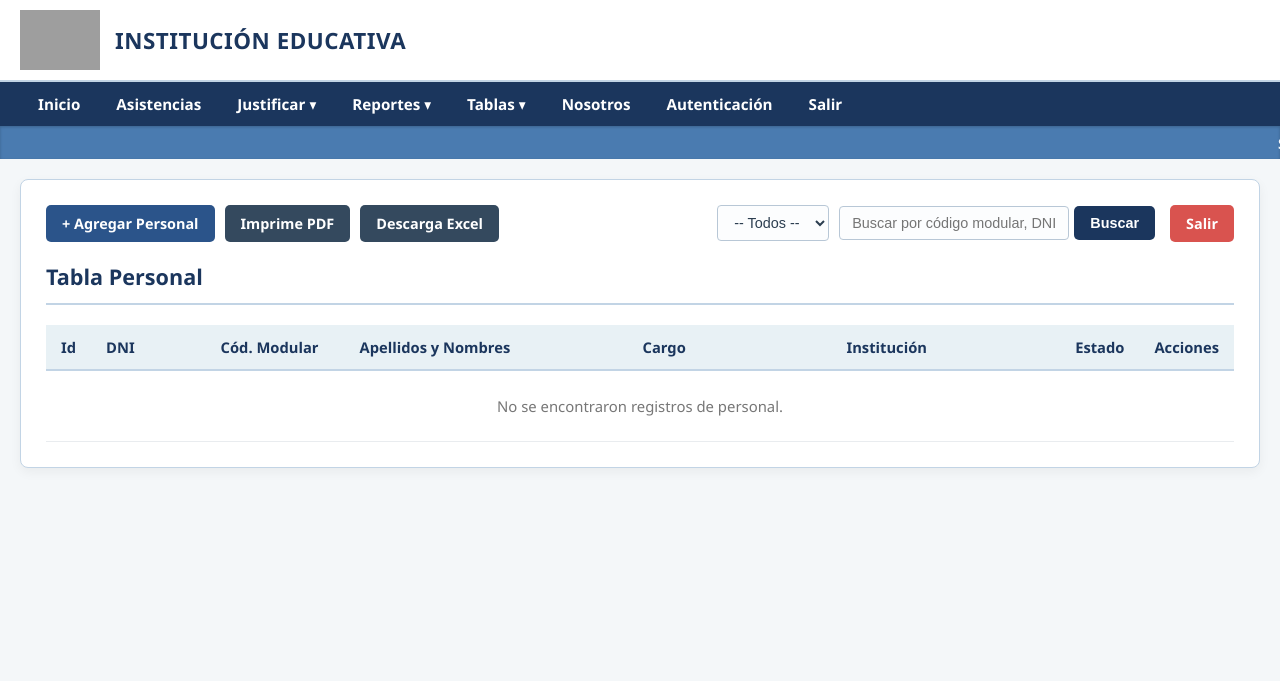
After one commit to jlopezr100/sistema_asistencia, a Django app: page /personal/ in a window 1280 px wide. The commit adds this page. Shown: the top 681 px of the page. Run offline with Django 5.2, Linux system fonts and the light colour scheme; data that the repository does not hold is empty; grey boxes are pictures that could not be loaded.

Commit message:
actualizacion del modulo de personal

```diff
--- a/asistencia/templates/includes/navbar.html
+++ b/asistencia/templates/includes/navbar.html
@@ -25,7 +25,7 @@
             <ul class="dropdown-menu">
                 <li class="dropdown-item"><a href="{% url 'ugel_mantenimiento' %}">Tabla UGEL</a></li>
                 <li class="dropdown-item"><a href="{% url 'institucion_listar' %}">Tabla Instituciones</a></li>
-                <li class="dropdown-item"><a href="#">Tabla Personal</a></li>
+                <li class="dropdown-item"><a href="{% url 'personal_listar' %}">Tabla Personal</a></li>
                 <li class="dropdown-item"><a href="{% url 'cargo_listar' %}">Tabla Cargo</a></li>
                 <li class="dropdown-item"><a href="{% url 'nivel_listar' %}">Tabla Nivel</a></li>
                 <li class="dropdown-item"><a href="{% url 'turno_listar' %}">Tabla Turno</a></li>
--- a/asistencia/templates/personal/crear.html
+++ b/asistencia/templates/personal/crear.html
@@ -0,0 +1 @@
+{% extends 'personal/form.html' %}
--- a/asistencia/templates/personal/editar.html
+++ b/asistencia/templates/personal/editar.html
@@ -0,0 +1 @@
+{% extends 'personal/form.html' %}
--- /dev/null
+++ b/asistencia/templates/personal/listar.html
@@ -0,0 +1,47 @@
+{% extends 'mantenimiento/tabla_base.html' %}
+
+{% block columnas_header %}
+<th style="width: 10%;">DNI</th>
+<th style="width: 12%;">Cód. Modular</th>
+<th style="width: 25%;">Apellidos y Nombres</th>
+<th style="width: 18%;">Cargo</th>
+<th style="width: 20%;">Institución</th>
+{% endblock %}
+
+{% block filas_tabla %}
+{% for p in page_obj %}
+<tr>
+    <td style="text-align: center;"><strong>{{ p.id }}</strong></td>
+    <td style="text-align: center;">{{ p.dni }}</td>
+    <td style="text-align: center;">{{ p.cod_modular }}</td>
+    <td>{{ p.apellidos }}, {{ p.nombres }}</td>
+    <td>{{ p.cargo.nombre }}</td>
+    <td>{{ p.institucion.nombre }}</td>
+    <td style="text-align: center;">
+        {% if p.condicion %}
+            <span class="badge-activo">Activo</span>
+        {% else %}
+            <span class="badge-inactivo">Inactivo</span>
+        {% endif %}
+    </td>
+    <td style="text-align: center;">
+        <div class="acciones-cell">
+            <a href="{% url 'personal_editar' p.id %}" class="btn-action-edit">Editar</a>
+            <button type="button"
+                    class="btn-action-delete"
+                    data-url="{% url 'personal_anular' p.id %}"
+                    data-nombre="{{ p.nombres }} {{ p.apellidos }}"
+                    onclick="abrirModalAnularConData(this)">
+                Anular
+            </button>
+        </div>
+    </td>
+</tr>
+{% empty %}
+<tr>
+    <td colspan="8" style="text-align: center; padding: 25px; color: #777;">
+        No se encontraron registros de personal.
+    </td>
+</tr>
+{% endfor %}
+{% endblock %}
--- a/asistencia/urls.py
+++ b/asistencia/urls.py
@@ -65,5 +65,15 @@ urlpatterns = [
     # En asistencia/urls.py
     path('instituciones/validar-codigo/', views.verificar_codigo_modular, name='verificar_codigo_modular'),
 
+    # Personal
+    path('personal/', views.personal_listar, name='personal_listar'),
+    path('personal/crear/', views.personal_crear, name='personal_crear'),
+    path('personal/editar/<int:pk>/', views.personal_editar, name='personal_editar'),
+    path('personal/anular/<int:pk>/', views.personal_anular, name='personal_anular'),
+    path('personal/pdf/', views.personal_reporte_pdf, name='personal_pdf'),
+    path('personal/excel/', views.personal_exportar_excel, name='personal_excel'),
+    path('personal/validar/', views.verificar_unicidad_personal, name='verificar_unicidad_personal'),
+
+
     path('nosotros/', views.nosotros, name='nosotros'),
 ]
--- a/asistencia/views/__init__.py
+++ b/asistencia/views/__init__.py
@@ -11,3 +11,5 @@ from .tardanza_views import tardanza_listar, tardanza_crear, tardanza_editar, ta
 
 # Instituciones
 from .instituciones_views import institucion_listar, institucion_crear, institucion_editar, institucion_anular, institucion_reporte_pdf,institucion_exportar_excel, verificar_codigo_modular
+
+from .personal_views import personal_listar, personal_crear, personal_editar, personal_anular, personal_reporte_pdf, personal_exportar_excel,     verificar_unicidad_personal
--- /dev/null
+++ b/asistencia/views/personal_views.py
@@ -0,0 +1,208 @@
+# asistencia/views/personal_views.py
+import openpyxl
+from openpyxl.styles import Font, PatternFill, Alignment
+from reportlab.lib.pagesizes import letter
+from reportlab.platypus import SimpleDocTemplate, Paragraph, Spacer, Table, TableStyle
+from reportlab.lib.styles import getSampleStyleSheet, ParagraphStyle
+from reportlab.lib import colors
+
+from django.shortcuts import render, redirect, get_object_or_404
+from django.contrib import messages
+from django.core.paginator import Paginator
+from django.db.models import Q, ProtectedError
+from django.db import IntegrityError
+from django.http import HttpResponse, JsonResponse
+
+from ..models import Personal
+from ..forms import PersonalForm
+
+
+def _filtrar_personal(request):
+    query = request.GET.get('q', '').strip()
+    filtro = request.GET.get('filtro', '')
+    personal = Personal.objects.select_related('cargo', 'institucion', 'distrito', 'nivel', 'turno').all().order_by('-id')
+
+    if query:
+        personal = personal.filter(
+            Q(cod_modular__icontains=query) |
+            Q(dni__icontains=query) |
+            Q(apellidos__icontains=query) |
+            Q(nombres__icontains=query)
+        )
+    if filtro == 'activos':
+        personal = personal.filter(condicion=True)
+    elif filtro == 'inactivos':
+        personal = personal.filter(condicion=False)
+
+    return personal
+
+
+def personal_listar(request):
+    personal_list = _filtrar_personal(request)
+    paginator = Paginator(personal_list, 10)
+    page_number = request.GET.get('page')
+    page_obj = paginator.get_page(page_number)
+
+    context = {
+        'page_obj': page_obj,
+        'titulo_seccion': 'Tabla Personal',
+        'nombre_singular': 'Personal',
+        'campo_busqueda': 'código modular, DNI o apellidos',
+        'url_crear': 'personal_crear',
+        'url_pdf': 'personal_pdf',
+        'url_excel': 'personal_excel',
+        'mantenimiento_activo': False,
+    }
+    return render(request, 'personal/listar.html', context)
+
+
+def personal_crear(request):
+    if request.method == 'POST':
+        form = PersonalForm(request.POST)
+        if form.is_valid():
+            form.save()
+            messages.success(request, 'El personal se registró correctamente.')
+            return redirect('personal_listar')
+    else:
+        form = PersonalForm()
+
+    context = {
+        'form': form,
+        'titulo_formulario': 'Registrar Nuevo Personal',
+        'mantenimiento_activo': True,
+    }
+    return render(request, 'personal/form.html', context)
+
+
+def personal_editar(request, pk):
+    persona = get_object_or_404(Personal, pk=pk)
+    if request.method == 'POST':
+        form = PersonalForm(request.POST, instance=persona)
+        if form.is_valid():
+            form.save()
+            messages.success(request, f'Los datos de {persona.nombres} {persona.apellidos} fueron actualizados.')
+            return redirect('personal_listar')
+    else:
+        form = PersonalForm(instance=persona)
+
+    context = {
+        'form': form,
+        'persona': persona,
+        'titulo_formulario': f'Editar Personal: {persona.nombres} {persona.apellidos}',
+        'mantenimiento_activo': True,
+    }
+    return render(request, 'personal/form.html', context)
+
+
+def personal_anular(request, pk):
+    if request.method == 'POST':
+        persona = get_object_or_404(Personal, pk=pk)
+        try:
+            nombre = f"{persona.nombres} {persona.apellidos}"
+            persona.delete()
+            messages.success(request, f'El registro de "{nombre}" fue eliminado permanentemente.')
+        except (ProtectedError, IntegrityError):
+            persona.condicion = False
+            persona.save()
+            messages.warning(request, f'El personal "{persona.nombres}" tiene registros asociados. Se cambió su condición a Inactivo.')
+    return redirect('personal_listar')
+
+
+# Validaciones en tiempo real
+def verificar_unicidad_personal(request):
+    campo = request.GET.get('campo', '')
+    valor = request.GET.get('valor', '').strip()
+    persona_id = request.GET.get('id', None)
+
+    exists = False
+    if campo and valor:
+        filtros = {f"{campo}": valor}
+        qs = Personal.objects.filter(**filtros)
+        if persona_id and persona_id.isdigit():
+            qs = qs.exclude(id=int(persona_id))
+        exists = qs.exists()
+
+    return JsonResponse({'existe': exists})
+
+
+# Reporte Excel
+def personal_exportar_excel(request):
+    personal_list = _filtrar_personal(request)
+    wb = openpyxl.Workbook()
+    ws = wb.active
+    ws.title = "Personal"
+
+    headers = ['ID', 'CÓD. MODULAR', 'DNI', 'APELLIDOS Y NOMBRES', 'CARGO', 'INSTITUCIÓN', 'H. ENTRADA', 'H. SALIDA', 'ESTADO']
+    ws.append(headers)
+
+    fill = PatternFill(start_color="1F4E78", end_color="1F4E78", fill_type="solid")
+    font = Font(color="FFFFFF", bold=True)
+    for cell in ws[1]:
+        cell.fill = fill
+        cell.font = font
+        cell.alignment = Alignment(horizontal="center", vertical="center")
+
+    for p in personal_list:
+        ws.append([
+            p.id,
+            p.cod_modular,
+            p.dni,
+            f"{p.apellidos}, {p.nombres}",
+            p.cargo.nombre if p.cargo else '',
+            p.institucion.nombre if p.institucion else '',
+            p.h_entrada.strftime('%H:%M'),
+            p.h_salida.strftime('%H:%M'),
+            'ACTIVO' if p.condicion else 'INACTIVO'
+        ])
+
+    response = HttpResponse(content_type='application/vnd.openxmlformats-officedocument.spreadsheetml.sheet')
+    response['Content-Disposition'] = 'attachment; filename="Reporte_Personal.xlsx"'
+    wb.save(response)
+    return response
+
+
+# Reporte PDF (ReportLab)
+def personal_reporte_pdf(request):
+    response = HttpResponse(content_type='application/pdf')
+    response['Content-Disposition'] = 'inline; filename="reporte_personal.pdf"'
+
+    doc = SimpleDocTemplate(response, pagesize=letter, rightMargin=30, leftMargin=30, topMargin=30, bottomMargin=30)
+    elements = []
+    styles = getSampleStyleSheet()
+
+    title_style = ParagraphStyle(
+        'TitleStyle', parent=styles['Heading1'], fontName='Helvetica-Bold', fontSize=15, alignment=1, textColor=colors.HexColor('#1F4E78')
+    )
+    elements.append(Paragraph("REPORTE GENERAL DE PERSONAL", title_style))
+    elements.append(Spacer(1, 15))
+
+    data = [['ID', 'DNI', 'Cód. Mod.', 'Apellidos y Nombres', 'Cargo', 'Institución', 'Estado']]
+    personal_list = _filtrar_personal(request)
+    cell_style = ParagraphStyle('CellStyle', fontName='Helvetica', fontSize=8, leading=10)
+
+    for p in personal_list:
+        data.append([
+            str(p.id),
+            p.dni,
+            p.cod_modular,
+            Paragraph(f"{p.apellidos}, {p.nombres}", cell_style),
+            Paragraph(p.cargo.nombre if p.cargo else '', cell_style),
+            Paragraph(p.institucion.nombre if p.institucion else '', cell_style),
+            'ACTIVO' if p.condicion else 'INACTIVO'
+        ])
+
+    t = Table(data, colWidths=[25, 55, 65, 140, 100, 115, 50])
+    t.setStyle(TableStyle([
+        ('BACKGROUND', (0, 0), (-1, 0), colors.HexColor('#1F4E78')),
+        ('TEXTCOLOR', (0, 0), (-1, 0), colors.whitesmoke),
+        ('ALIGN', (0, 0), (-1, -1), 'CENTER'),
+        ('ALIGN', (3, 1), (5, -1), 'LEFT'),
+        ('FONTNAME', (0, 0), (-1, 0), 'Helvetica-Bold'),
+        ('FONTSIZE', (0, 0), (-1, 0), 9),
+        ('GRID', (0, 0), (-1, -1), 0.5, colors.HexColor('#CCCCCC')),
+        ('VALIGN', (0, 0), (-1, -1), 'MIDDLE'),
+    ]))
+
+    elements.append(t)
+    doc.build(elements)
+    return response
```
Also changed, not shown: asistencia/forms.py (+55 -0 lines), asistencia/models.py (+47 -0 lines), asistencia/templates/personal/form.html (+241 -0 lines), asistencia/templates/personal/index.html (deleted).
